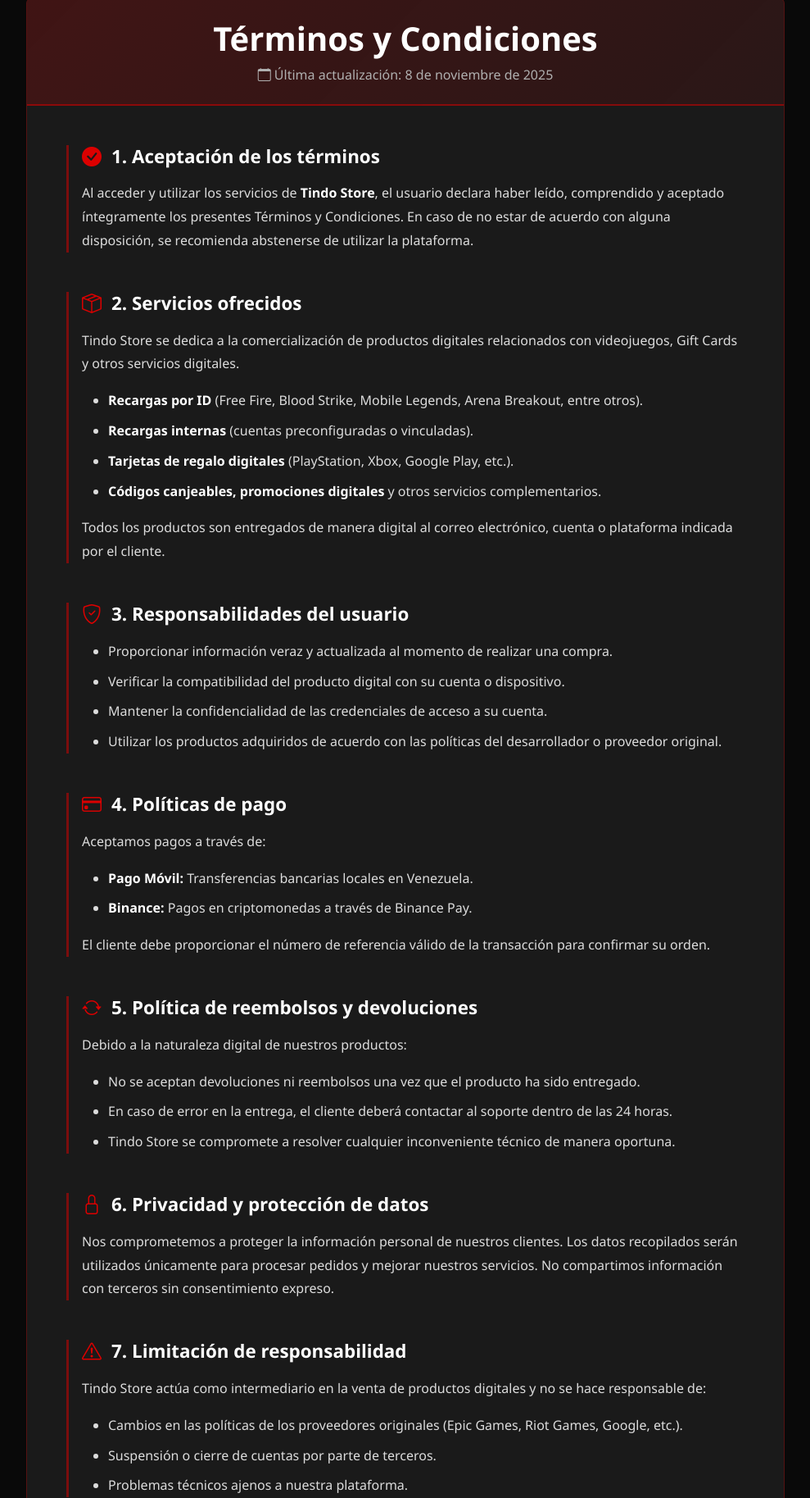
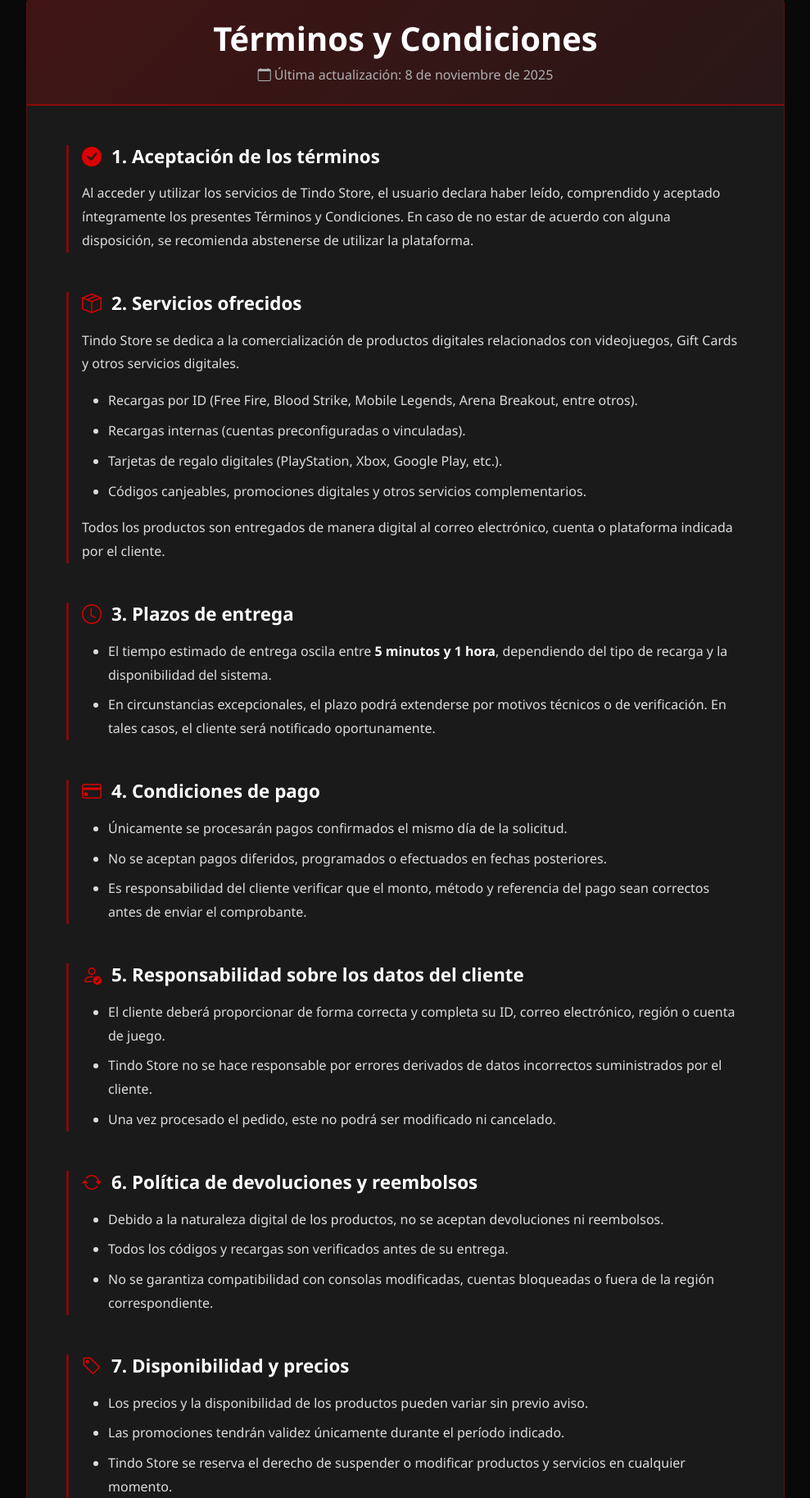
Before and after one commit to tindostore1-max/Tindostore, a Flask app: page /terminos in a window 1280 px wide. Shown: the part 124-1951 px from the top of the page at 82% size, without its empty margins (145-1134 px from the left). Run offline with Flask 3, Linux system fonts and the light colour scheme; data comes from the database, SQL or seed files in the repository.

Commit message:
Feature: Términos y Condiciones completos (10 secciones) + Página Quiénes Somos con Misión y Visión

```diff
--- a/app.py
+++ b/app.py
@@ -543,6 +543,14 @@ def terminos():
     config = db.execute('SELECT * FROM configuracion WHERE id = 1').fetchone()
     db.close()
     return render_template('terminos.html', config=config)
+
+@app.route('/quienes-somos')
+def quienes_somos():
+    """Página de Quiénes Somos"""
+    db = get_db()
+    config = db.execute('SELECT * FROM configuracion WHERE id = 1').fetchone()
+    db.close()
+    return render_template('quienes-somos.html', config=config)
 
 @app.route('/actualizar_perfil', methods=['POST'])
 @login_required
--- a/templates/base.html
+++ b/templates/base.html
@@ -520,17 +520,21 @@
 
         .footer-links {
             margin-bottom: 1rem;
+            display: flex;
+            flex-wrap: wrap;
+            gap: 0.5rem;
+            justify-content: flex-end;
         }
 
         .terms-link {
             display: inline-flex;
             align-items: center;
-            gap: 0.5rem;
+            gap: 0.4rem;
             color: var(--primary-color);
             text-decoration: none;
             font-weight: 600;
-            font-size: 1rem;
-            padding: 0.5rem 1rem;
+            font-size: 0.95rem;
+            padding: 0.4rem 0.9rem;
             border: 2px solid var(--primary-color);
             border-radius: 8px;
             transition: all 0.3s;
@@ -1077,9 +1081,13 @@
                 padding: 0.3rem 0.6rem !important;
             }
 
+            .footer-links {
+                justify-content: center !important;
+            }
+
             .terms-link {
-                font-size: 0.9rem !important;
-                padding: 0.4rem 0.8rem !important;
+                font-size: 0.85rem !important;
+                padding: 0.35rem 0.7rem !important;
             }
 
             .footer-copyright {
@@ -1206,8 +1214,11 @@
                 <!-- Términos y copyright a la derecha -->
                 <div class="col-lg-4 col-md-5 text-md-end">
                     <div class="footer-links mb-3">
-                        <a href="{{ url_for('terminos') }}" class="terms-link">
-                            <i class="bi bi-file-text"></i> Términos y Condiciones
+                        <a href="{{ url_for('terminos') }}" class="terms-link me-2 mb-2">
+                            <i class="bi bi-file-text"></i> Términos
+                        </a>
+                        <a href="{{ url_for('quienes_somos') }}" class="terms-link mb-2">
+                            <i class="bi bi-people"></i> Quiénes Somos
                         </a>
                     </div>
 
--- a/templates/terminos.html
+++ b/templates/terminos.html
@@ -19,9 +19,9 @@
                             <i class="bi bi-check-circle-fill"></i> 1. Aceptación de los términos
                         </h3>
                         <p class="section-content">
-                            Al acceder y utilizar los servicios de <strong>Tindo Store</strong>, el usuario declara haber leído,
-                            comprendido y aceptado íntegramente los presentes Términos y Condiciones. En caso de no estar de
-                            acuerdo con alguna disposición, se recomienda abstenerse de utilizar la plataforma.
+                            Al acceder y utilizar los servicios de Tindo Store, el usuario declara haber leído, comprendido y aceptado
+                            íntegramente los presentes Términos y Condiciones. En caso de no estar de acuerdo con alguna disposición,
+                            se recomienda abstenerse de utilizar la plataforma.
                         </p>
                     </div>
 
@@ -34,14 +34,12 @@
                             Tindo Store se dedica a la comercialización de productos digitales relacionados con videojuegos,
                             Gift Cards y otros servicios digitales.
                         </p>
-
                         <ul class="section-content">
-                            <li><strong>Recargas por ID</strong> (Free Fire, Blood Strike, Mobile Legends, Arena Breakout, entre otros).</li>
-                            <li><strong>Recargas internas</strong> (cuentas preconfiguradas o vinculadas).</li>
-                            <li><strong>Tarjetas de regalo digitales</strong> (PlayStation, Xbox, Google Play, etc.).</li>
-                            <li><strong>Códigos canjeables, promociones digitales</strong> y otros servicios complementarios.</li>
+                            <li>Recargas por ID (Free Fire, Blood Strike, Mobile Legends, Arena Breakout, entre otros).</li>
+                            <li>Recargas internas (cuentas preconfiguradas o vinculadas).</li>
+                            <li>Tarjetas de regalo digitales (PlayStation, Xbox, Google Play, etc.).</li>
+                            <li>Códigos canjeables, promociones digitales y otros servicios complementarios.</li>
                         </ul>
-
                         <p class="section-content mt-3">
                             Todos los productos son entregados de manera digital al correo electrónico, cuenta o plataforma indicada por el cliente.
                         </p>
@@ -50,73 +48,94 @@
                     <!-- Sección 3 -->
                     <div class="terminos-section mb-5">
                         <h3 class="section-title">
-                            <i class="bi bi-shield-check"></i> 3. Responsabilidades del usuario
+                            <i class="bi bi-clock"></i> 3. Plazos de entrega
                         </h3>
                         <ul class="section-content">
-                            <li>Proporcionar información veraz y actualizada al momento de realizar una compra.</li>
-                            <li>Verificar la compatibilidad del producto digital con su cuenta o dispositivo.</li>
-                            <li>Mantener la confidencialidad de las credenciales de acceso a su cuenta.</li>
-                            <li>Utilizar los productos adquiridos de acuerdo con las políticas del desarrollador o proveedor original.</li>
+                            <li>El tiempo estimado de entrega oscila entre <strong>5 minutos y 1 hora</strong>, dependiendo del tipo de recarga y la disponibilidad del sistema.</li>
+                            <li>En circunstancias excepcionales, el plazo podrá extenderse por motivos técnicos o de verificación. En tales casos, el cliente será notificado oportunamente.</li>
                         </ul>
                     </div>
 
                     <!-- Sección 4 -->
                     <div class="terminos-section mb-5">
                         <h3 class="section-title">
-                            <i class="bi bi-credit-card"></i> 4. Políticas de pago
+                            <i class="bi bi-credit-card"></i> 4. Condiciones de pago
                         </h3>
-                        <p class="section-content">
-                            Aceptamos pagos a través de:
-                        </p>
                         <ul class="section-content">
-                            <li><strong>Pago Móvil:</strong> Transferencias bancarias locales en Venezuela.</li>
-                            <li><strong>Binance:</strong> Pagos en criptomonedas a través de Binance Pay.</li>
+                            <li>Únicamente se procesarán pagos confirmados el mismo día de la solicitud.</li>
+                            <li>No se aceptan pagos diferidos, programados o efectuados en fechas posteriores.</li>
+                            <li>Es responsabilidad del cliente verificar que el monto, método y referencia del pago sean correctos antes de enviar el comprobante.</li>
                         </ul>
-                        <p class="section-content">
-                            El cliente debe proporcionar el número de referencia válido de la transacción para confirmar su orden.
-                        </p>
                     </div>
 
                     <!-- Sección 5 -->
                     <div class="terminos-section mb-5">
                         <h3 class="section-title">
-                            <i class="bi bi-arrow-repeat"></i> 5. Política de reembolsos y devoluciones
+                            <i class="bi bi-person-check"></i> 5. Responsabilidad sobre los datos del cliente
                         </h3>
-                        <p class="section-content">
-                            Debido a la naturaleza digital de nuestros productos:
-                        </p>
                         <ul class="section-content">
-                            <li>No se aceptan devoluciones ni reembolsos una vez que el producto ha sido entregado.</li>
-                            <li>En caso de error en la entrega, el cliente deberá contactar al soporte dentro de las 24 horas.</li>
-                            <li>Tindo Store se compromete a resolver cualquier inconveniente técnico de manera oportuna.</li>
+                            <li>El cliente deberá proporcionar de forma correcta y completa su ID, correo electrónico, región o cuenta de juego.</li>
+                            <li>Tindo Store no se hace responsable por errores derivados de datos incorrectos suministrados por el cliente.</li>
+                            <li>Una vez procesado el pedido, este no podrá ser modificado ni cancelado.</li>
                         </ul>
                     </div>
 
                     <!-- Sección 6 -->
                     <div class="terminos-section mb-5">
                         <h3 class="section-title">
-                            <i class="bi bi-lock"></i> 6. Privacidad y protección de datos
+                            <i class="bi bi-arrow-repeat"></i> 6. Política de devoluciones y reembolsos
                         </h3>
-                        <p class="section-content">
-                            Nos comprometemos a proteger la información personal de nuestros clientes. Los datos recopilados
-                            serán utilizados únicamente para procesar pedidos y mejorar nuestros servicios. No compartimos
-                            información con terceros sin consentimiento expreso.
-                        </p>
+                        <ul class="section-content">
+                            <li>Debido a la naturaleza digital de los productos, no se aceptan devoluciones ni reembolsos.</li>
+                            <li>Todos los códigos y recargas son verificados antes de su entrega.</li>
+                            <li>No se garantiza compatibilidad con consolas modificadas, cuentas bloqueadas o fuera de la región correspondiente.</li>
+                        </ul>
                     </div>
 
                     <!-- Sección 7 -->
+                    <div class="terminos-section mb-5">
+                        <h3 class="section-title">
+                            <i class="bi bi-tag"></i> 7. Disponibilidad y precios
+                        </h3>
+                        <ul class="section-content">
+                            <li>Los precios y la disponibilidad de los productos pueden variar sin previo aviso.</li>
+                            <li>Las promociones tendrán validez únicamente durante el período indicado.</li>
+                            <li>Tindo Store se reserva el derecho de suspender o modificar productos y servicios en cualquier momento.</li>
+                        </ul>
+                    </div>
+
+                    <!-- Sección 8 -->
+                    <div class="terminos-section mb-5">
+                        <h3 class="section-title">
+                            <i class="bi bi-shield-lock"></i> 8. Seguridad y uso responsable
+                        </h3>
+                        <ul class="section-content">
+                            <li>Queda estrictamente prohibido utilizar los servicios de Tindo Store para actividades fraudulentas, ilícitas o que contravengan los términos de uso de las plataformas de juego.</li>
+                            <li>Tindo Store se reserva el derecho de suspender o bloquear a los usuarios que incumplan estas condiciones.</li>
+                        </ul>
+                    </div>
+
+                    <!-- Sección 9 -->
+                    <div class="terminos-section mb-5">
+                        <h3 class="section-title">
+                            <i class="bi bi-headset"></i> 9. Soporte 24/7
+                        </h3>
+                        <ul class="section-content">
+                            <li>Tindo Store ofrece atención al cliente las 24 horas del día, los 7 días de la semana, a través de los canales oficiales de contacto.</li>
+                            <li>El soporte está destinado a resolver dudas, incidencias con pedidos y asistencia general relacionada con los servicios ofrecidos.</li>
+                            <li>El tiempo de respuesta puede variar según la demanda, pero se garantiza la atención continua.</li>
+                        </ul>
+                    </div>
+
+                    <!-- Sección 10 -->
                     <div class="terminos-section mb-4">
                         <h3 class="section-title">
-                            <i class="bi bi-exclamation-triangle"></i> 7. Limitación de responsabilidad
+                            <i class="bi bi-pencil-square"></i> 10. Modificaciones de los términos
                         </h3>
-                        <p class="section-content">
-                            Tindo Store actúa como intermediario en la venta de productos digitales y no se hace responsable de:
+                        <p class="section-content mb-0">
+                            Tindo Store podrá actualizar o modificar los presentes Términos y Condiciones en cualquier momento.
+                            Es responsabilidad del usuario revisar periódicamente esta sección para mantenerse informado de los cambios.
                         </p>
-                        <ul class="section-content mb-0">
-                            <li>Cambios en las políticas de los proveedores originales (Epic Games, Riot Games, Google, etc.).</li>
-                            <li>Suspensión o cierre de cuentas por parte de terceros.</li>
-                            <li>Problemas técnicos ajenos a nuestra plataforma.</li>
-                        </ul>
                     </div>
 
                     <hr style="border-color: rgba(220, 0, 0, 0.3); margin: 2rem 0;">
```
Also changed, not shown: templates/quienes-somos.html (added, +219 -0 lines).
